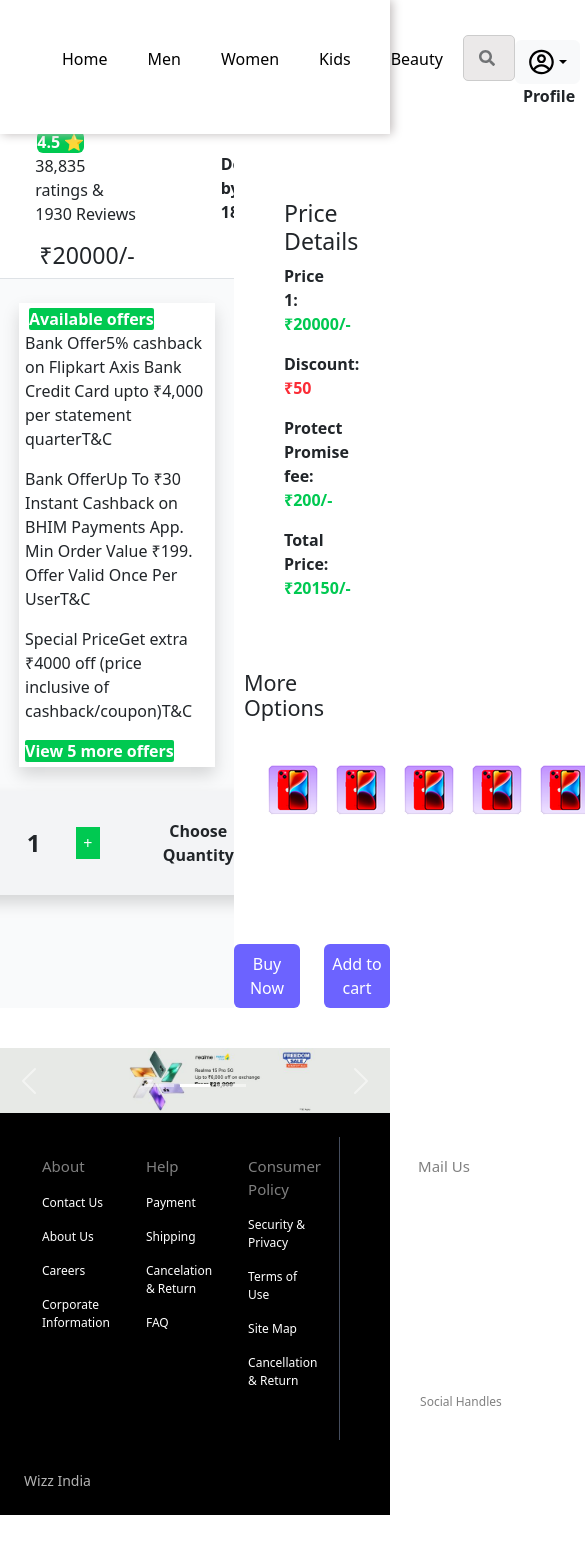
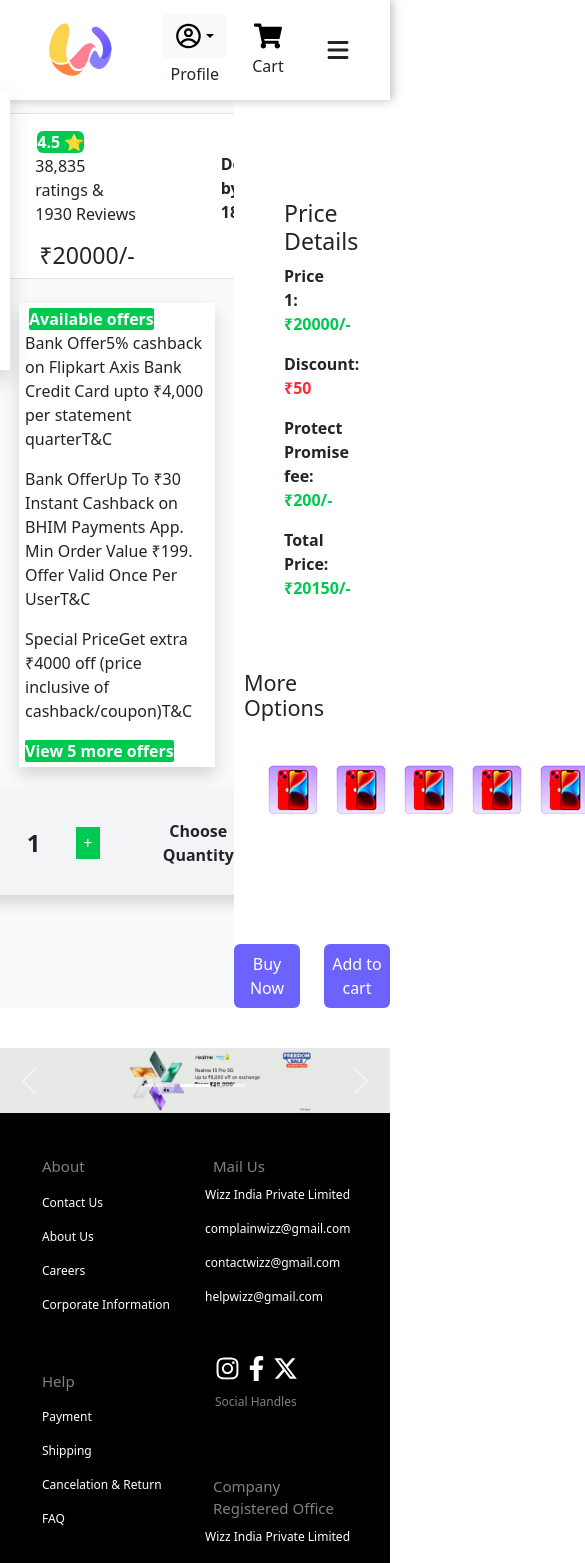
Before and after one commit to NamanJain-git/Wizz-E-Commerce-Website, a React (Vite) app: page /cart/1 in a window 390 px wide. Shown: the top 1563 px of the page, 585 px wide, since content can reach past the window. Before the commit the page ends 1515 px from the top, so only its background shows below. Built offline with nearby package versions, Linux system fonts and the light colour scheme.

Commit message:
Making navbar and homepage responsive

```diff
--- a/src/Api/Api.css
+++ b/src/Api/Api.css
@@ -21,3 +21,27 @@
     width: 150px;
     height: 150px;
 }
+
+@media (max-width:768px){
+
+    .apibox{
+        overflow-x: auto;
+        justify-content: flex-start;
+        gap: 16px;
+        scrollbar-width: none;
+    }
+
+    .apibox::-webkit-scrollbar{
+        display: none;
+    }
+
+    .apiproducts{
+        flex: 0 0 140px;
+        gap: 15px;
+    }
+
+    .apiproducts img{
+        width:120px;
+        height:120px;
+    }
+}
--- a/src/App.jsx
+++ b/src/App.jsx
@@ -1,5 +1,6 @@
 import React from "react";
 import { BrowserRouter, Routes, Route } from "react-router-dom";
+import { useLocation } from "react-router-dom";
 
 import Nav from "./Navbar/Navbar";
 import Home from "./Home/Home";
@@ -8,8 +9,9 @@
 import Kids from "./Kids/Kids";
 import Beauty from "./Beauty/Beauty";
 import Footer from "./Footer/Footer";
-import Login from "./LoginSignup/Login";
-import Signup from "./LoginSignup/Signup";
+import Login from "./Authentications/Login";
+import Signup from "./Authentications/Signup";
+import AuthHeader from "./Authentications/AuthHeader";
 import Cart from "./CartWishlist/Cart";
 import Api from "./Api/Api1";
 import Protect from "./Protect";
@@ -18,7 +20,67 @@
 import Categorylist from "./Categorypage/Categorylist";
 import Checkout from "./Checkoutpage/Checkout";
 
-const App = () => {
+function Layout() {
+  const location = useLocation();
+
+  const isAuthPage =
+    location.pathname === "/login" ||
+    location.pathname === "/signup";
+
+  return (
+    <>
+      {isAuthPage ? <AuthHeader /> : <Nav />}
+
+      <Routes>
+        <Route path="/" element={<Protect><Home /></Protect>} />
+        <Route path="/men" element={<Protect><Men /></Protect>} />
+        <Route path="/women" element={<Protect><Women /></Protect>} />
+        <Route path="/kids" element={<Protect><Kids /></Protect>} />
+        <Route path="/beauty" element={<Protect><Beauty /></Protect>} />
+
+        <Route path="/login" element={<Login />} />
+        {/* Uncomment when you create Signup */}
+        {/* <Route path="/signup" element={<Signup />} /> */}
+
+        <Route path="/cart" element={<Cart />} />
+        <Route path="/cart/:id" element={<Cart />} />
+
+        <Route path="/cartpage" element={<Cartpage />} />
+
+        <Route path="/cartforapi" element={<CartforApi />} />
+        <Route path="/cartforapi/:id" element={<CartforApi />} />
+
+        <Route path="/category/:category" element={<Categorylist />} />
+
+        <Route path="/checkout" element={<Checkout />} />
+      </Routes>
+
+      {!isAuthPage && <Footer />}
+    </>
+  );
+}
+
+function App() {
+  return (
+    <BrowserRouter>
+      <Layout />
+    </BrowserRouter>
+  );
+}
+
+export default App;
+
+
+
+{/* const App = () => {
+
+  function Layout() {
+    const location = useLocation();
+
+    const isAuthPage =
+        location.pathname === "/login" ||
+        location.pathname === "/signup";
+
   return (
     <BrowserRouter>
       <Nav />
@@ -42,4 +104,4 @@
   );
 };
 
-export default App;
+export default App; */}
--- /dev/null
+++ b/src/Authentications/AuthHeader.css
@@ -0,0 +1,18 @@
+.auth-header{
+    position: fixed;
+    top: 0;
+    left: 0;
+    width: 100%;
+    /* height: 70px; */
+    background: #fff;
+    display: flex;
+    justify-content: center;
+    align-items: center;
+    box-shadow: 0 2px 8px rgba(0,0,0,.1);
+    z-index: 1000;
+}
+
+.auth-header img{
+    width: 100px;
+    height: auto;
+}
--- /dev/null
+++ b/src/Authentications/AuthHeader.jsx
@@ -0,0 +1,15 @@
+import { Link } from "react-router-dom";
+import logo from "../assets/Productimgs/logo.jpg";
+import "./AuthHeader.css"
+
+const AuthHeader = () => {
+    return (
+        <header className="auth-header">
+            <Link to="/">
+                <img src={logo} alt="Wizz Logo" />
+            </Link>
+        </header>
+    );
+};
+
+export default AuthHeader;
--- a/src/Carousel/Carouselpage.jsx
+++ b/src/Carousel/Carouselpage.jsx
@@ -6,7 +6,7 @@
 
 function Carouselfunc() {
     return (
-        <div>
+
             <Carousel className="mt-4">
                 <Carousel.Item>
                     <img
@@ -30,7 +30,7 @@
 
                 </Carousel.Item>
             </Carousel>
-        </div>
+
     )
 }
 
--- a/src/Footer/Footer.css
+++ b/src/Footer/Footer.css
@@ -48,10 +48,12 @@
     text-decoration: underline;
 }
 
-.address {
-    display: flex;
-    justify-content: space-around;
-    border-left: 1px solid #454d5e;
+.address{
+    display:flex;
+    justify-content:flex-start;
+    gap:40px;
+    border-left:1px solid #454d5e;
+    padding-left:20px;
 }
 
 .address span {
@@ -65,7 +67,7 @@
     display: flex;
     flex-direction: column;
     color: white;
-    margin-left: 60px;
+    margin-left: 0px;
 }
 
 .address p {
@@ -94,3 +96,25 @@
     font-weight: 400;
     margin-top: 30px;
 }
+
+@media (max-width:768px){
+
+    .footer{
+        grid-template-columns:1fr 1fr;
+    }
+
+    .queries,
+    .address{
+        flex-direction:column;
+        gap:20px;
+    }
+
+    .address{
+        border-left:none;
+        padding-left:0;
+    }
+
+    .address p{
+        word-break:break-word;
+    }
+}
--- a/src/Navbar/Navbar.css
+++ b/src/Navbar/Navbar.css
@@ -1,3 +1,7 @@
+* {
+    box-sizing: border-box;
+}
+
 body {
     overflow-x: hidden;
 }
@@ -12,32 +16,34 @@
     box-shadow: 2px 0px 10px rgb(189, 183, 183);
 }
 
-nav {
-    display: flex;
-    justify-content: space-evenly;
-}
-
 .logo {
-    width: 100px;
-    height: 90px;
+    width: 80px;
+    flex-shrink: 0;
 }
 
 .logo img {
     width: 100%;
+    display: block;
+}
+
+.main {
+    display: flex;
+    align-items: center;
+    gap: 30px;
 }
 
 header ul {
     display: flex;
-    justify-content: center;
     align-items: center;
+    gap: 30px;
+    margin: 0;
+    padding: 0;
 }
 
 header ul li {
-    text-decoration: none;
-    list-style-type: none;
-    color: black;
-    font-weight: 400;
-    margin: 20px;
+    list-style: none;
+    margin: 0;
+    font-weight: 500;
 }
 
 header ul li a {
@@ -50,45 +56,51 @@
 
 }
 
+nav {
+    display: flex;
+    align-items: center;
+    justify-content: space-between;
+    height: 80px;
+    max-width: 1500px;
+    margin: 0 auto;
+    padding: 0 30px;
+}
+
 .input-wrapper {
     position: relative;
     width: 350px;
+    display: flex;
+    align-items: center;
 }
 
 .input-wrapper input {
-    margin-top: 25px;
     width: 100%;
-    padding: 10px 10px 10px 40px;
+    padding: 12px 15px 12px 45px;
     border: 1px solid #ccc;
-    border-radius: 5px;
-    font-size: 16px;
-    background-color: rgb(235, 233, 233);
+    border-radius: 6px;
+    background: #f2f2f2;
+    margin: 0;
 }
 
 .input-icon {
-    margin:4px;
     position: absolute;
-    left: 12px;
-    top: 40%;
+    left: 15px;
+    top: 50%;
     transform: translateY(-50%);
-    width: 20px;
-    height: 20px;
+    color: gray;
     cursor: pointer;
-    opacity: 0.6;
 }
 
 .icon-options {
     display: flex;
-    justify-content: center;
-    gap: 30px;
-    margin-top: 30px;
     align-items: center;
+    gap: 25px;
 }
 
-.icons{
+.icons {
     cursor: pointer;
-    margin-left: 10px;
-    font-size: 26px;
+    display: flex;
+    justify-content: center;
     color: black;
 }
 
@@ -97,6 +109,59 @@
 }
 
 .icon-options p {
-    font-weight: 600;
-    margin-left: 8px;
+    margin: 4px 0 0;
+    text-align: center;
+    font-weight: 500;
 }
+
+.menu-icon {
+    display: none;
+    cursor: pointer;
+}
+
+@media(max-width:992px) {      /*For Tablet*/
+
+
+    .input-wrapper {
+        width: 250px;
+    }
+
+    header ul {
+        gap: 15px;
+    }
+}
+
+@media (max-width:768px) {           /*For Mobile*/
+
+    .menu-icon {
+        display: block;
+        font-size: 28px;
+    }
+
+    nav {
+        position: relative;
+    }
+
+    .main {
+        position: absolute;
+        top: 80px;
+        left: -100%;
+        width: 100%;
+        background: white;
+        display: flex;
+        flex-direction: column;
+        align-items: center;
+        gap: 25px;
+        padding: 30px 0;
+        transition: .4s ease;
+        box-shadow: 0 10px 20px rgba(0, 0, 0, .15);
+    }
+
+    .main.active {
+        left: 0;
+    }
+
+    .input-wrapper {
+        display: none;
+    }
+}
--- a/src/Navbar/Navbar.jsx
+++ b/src/Navbar/Navbar.jsx
@@ -2,6 +2,7 @@
 import logo from "../assets/Productimgs/logo.jpg"
 import "./Navbar.css"
 import { useSearch } from "../Usecontext/Usecontext";
+import { useState } from "react";
 import Dropdown from 'react-bootstrap/Dropdown';
 import ProfileDropdown from "./Dropdown";
 import { useSelector } from "react-redux";
@@ -9,12 +10,16 @@
 import { FaHeart } from "react-icons/fa";
 import { FaShoppingCart } from "react-icons/fa";
 import { FaSearch } from "react-icons/fa";
+import { FaTimesCircle } from "react-icons/fa";
+import { FaBars } from "react-icons/fa6";
 
 const Nav = () => {
     const { search, setSearch } = useSearch();
 
     const cartItems = useSelector((state) => state.cart.items);
     const totalCartItems = cartItems.reduce((sum, item) => sum + item.quantity, 0);
+
+    const [menuOpen, setMenuOpen] = useState(false);
 
     return (
 
@@ -24,7 +29,7 @@
                     <img src={logo} alt="" />
                 </div>
 
-                <ul className="main">
+                <ul className={menuOpen ? "main active" : "main"}>
                     <Link to="/" style={{ color: "black", textDecoration: "none" }}><li>Home</li></Link>
                     <Link to="/men" style={{ color: "black", textDecoration: "none" }}><li>Men</li></Link>
                     <Link to="/women" style={{ color: "black", textDecoration: "none" }}><li>Women</li></Link>
@@ -61,9 +66,20 @@
                     </div>
                 </div>
 
+                <div
+                    className="menu-icon"
+                    onClick={() => setMenuOpen(!menuOpen)}
+                >
+                    {menuOpen ? <FaTimesCircle size={24} /> : <FaBars size={24} />}
+                </div>
 
             </nav>
         </header>
     )
 }
 export default Nav
+
+
+
+{/* <FaTimesCircle /> */ }
+{/* <FaBars /> */ }
```
Also changed, not shown: src/Home/Home.css (+69 -37 lines), src/Authentications/Login.css (renamed from src/LoginSignup/Login.css), src/Authentications/Login.jsx (renamed from src/LoginSignup/Login.jsx), src/Authentications/Signup.jsx (renamed from src/LoginSignup/Signup.jsx).
